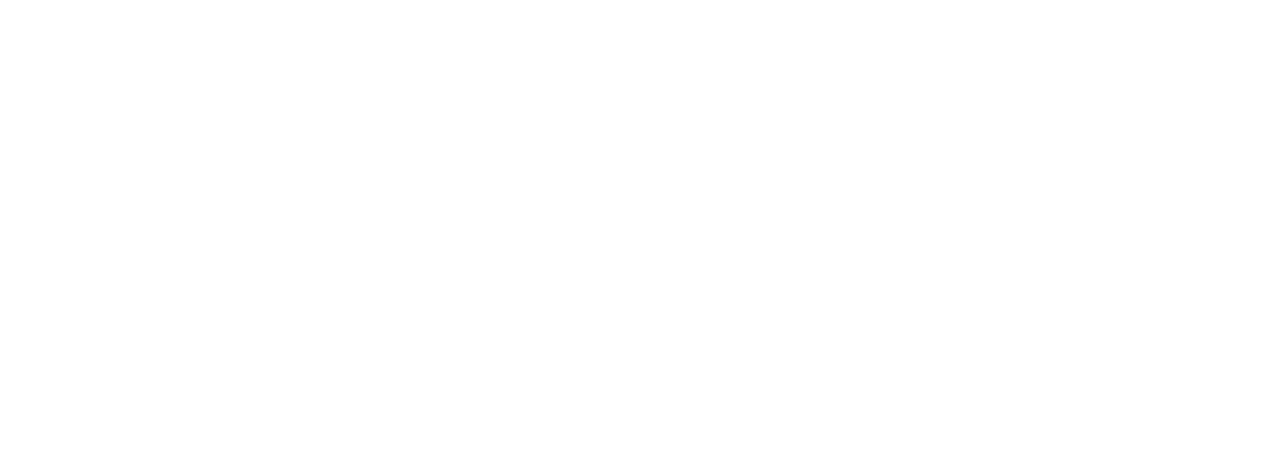
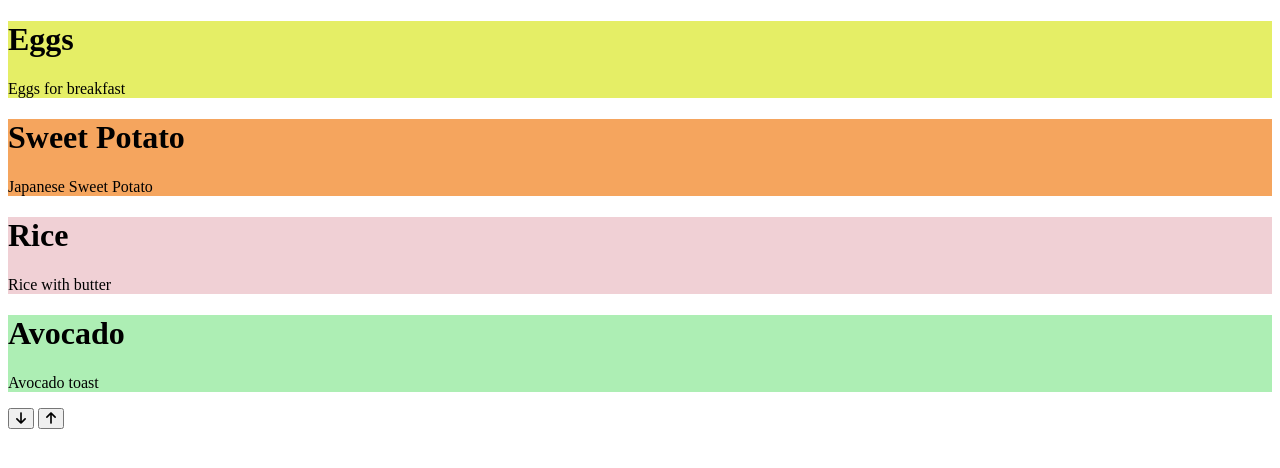
Before and after one commit to mariavmedeiros/double-vertical-slider, a plain HTML site: page index.html in a window 1280 px wide. Drawn offline with Linux system fonts and the light colour scheme.

Commit message:
added content
Added the left side of my project

```diff
--- a/index.html
+++ b/index.html
@@ -12,6 +12,35 @@
     <title>Vertical Slider</title>
   </head>
   <body>
+    <div class="slider-container">
+      <div class="left-slide">
+        <div style="background-color: #e5ee66">
+          <h1>Eggs</h1>
+          <p>Eggs for breakfast</p>
+        </div>
+        <div style="background-color: #f5a55e">
+          <h1>Sweet Potato</h1>
+          <p>Japanese Sweet Potato</p>
+        </div>
+        <div style="background-color: #f0d0d5">
+          <h1>Rice</h1>
+          <p>Rice with butter</p>
+        </div>
+        <div style="background-color: #adeeb4">
+          <h1>Avocado</h1>
+          <p>Avocado toast</p>
+        </div>
+      </div>
+      <div class="right-slide"></div>
+      <div class="action-buttons">
+        <button class="down-button">
+          <i class="fas fa-arrow-down"></i>
+        </button>
+        <button class="uo-button">
+          <i class="fas fa-arrow-up"></i>
+        </button>
+      </div>
+    </div>
     <script src="scrpit.js"></script>
   </body>
 </html>
```
